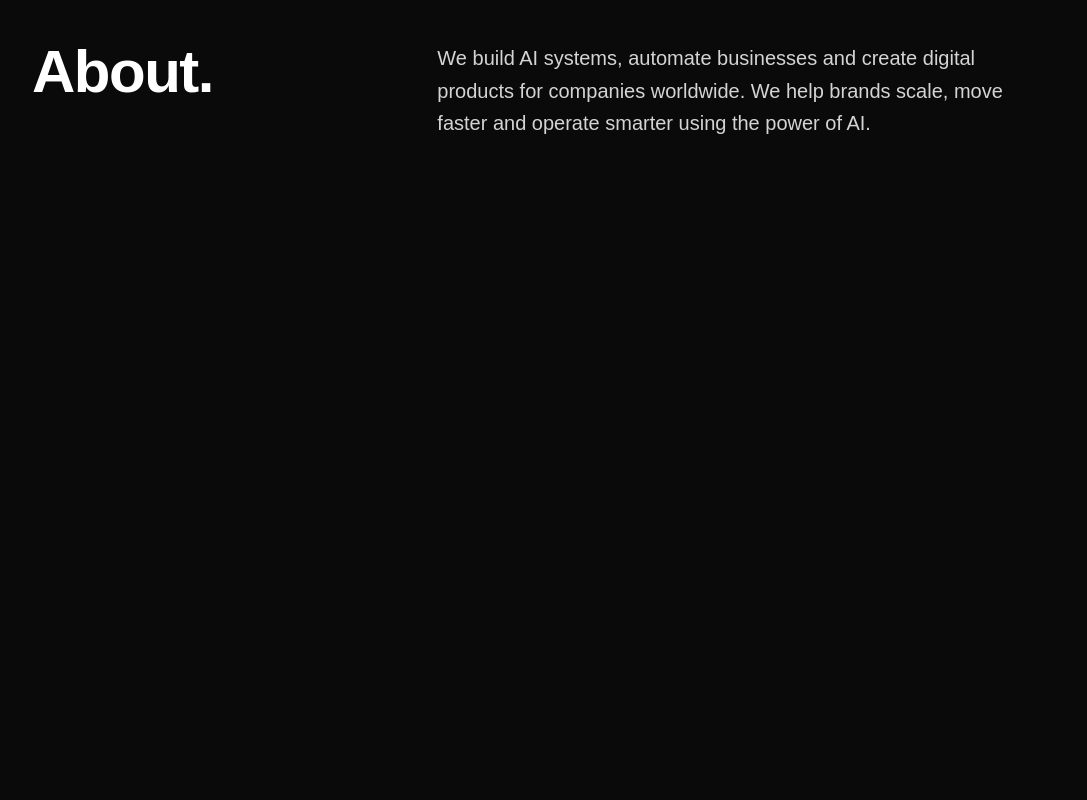
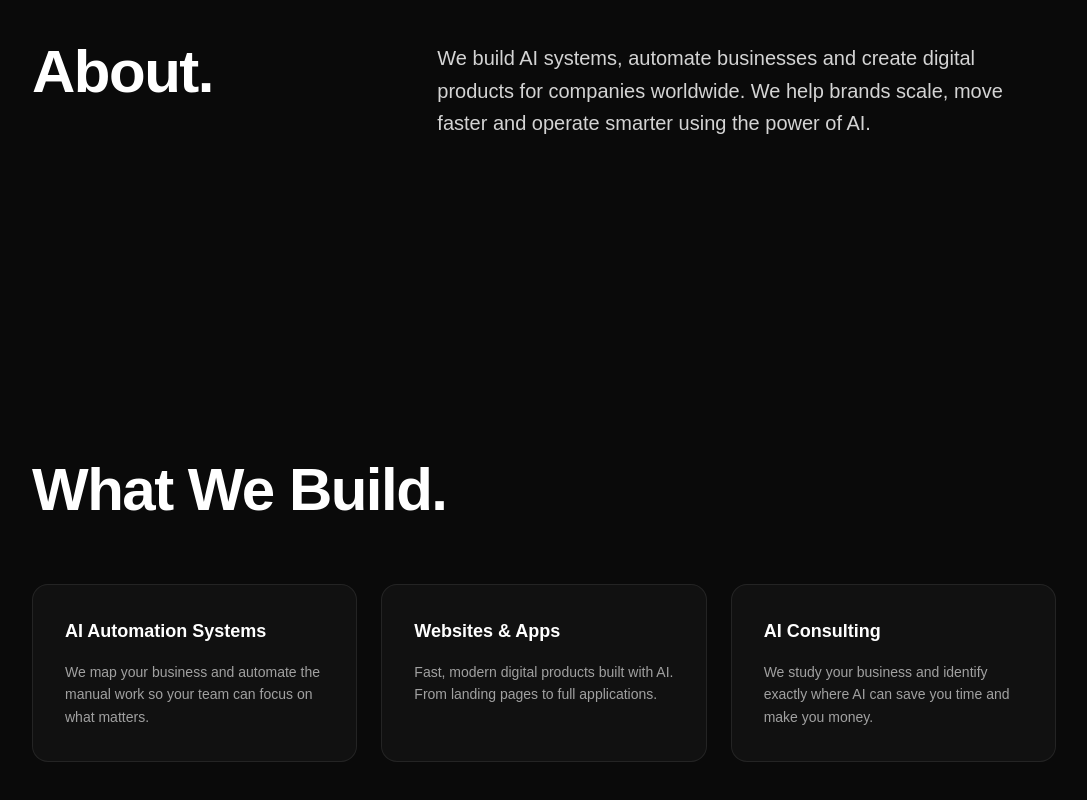
Before and after one commit to darshsada55-stack/darsh-website, a Next.js app: page / in a window 1280 px wide. Shown: the part 982-1782 px from the top of the page, without its empty margins (96-1183 px from the left). Before the commit the page ends 1282 px from the top, so only its background shows below. Built offline with nearby package versions, Linux system fonts and the light colour scheme.

Commit message:
Add Services section with three cards
'What We Build.' heading with AI Automation, Websites & Apps, and
AI Consulting cards in a 3-column grid. Dark cards with subtle border.

https://claude.ai/code/session_01Su3TQM95GX5aeZu59Hegak

```diff
--- /dev/null
+++ b/app/components/Services.tsx
@@ -0,0 +1,53 @@
+const services = [
+  {
+    title: "AI Automation Systems",
+    description:
+      "We map your business and automate the manual work so your team can focus on what matters.",
+  },
+  {
+    title: "Websites & Apps",
+    description:
+      "Fast, modern digital products built with AI. From landing pages to full applications.",
+  },
+  {
+    title: "AI Consulting",
+    description:
+      "We study your business and identify exactly where AI can save you time and make you money.",
+  },
+];
+
+export default function Services() {
+  return (
+    <section
+      id="services"
+      className="w-full px-8 py-32 md:py-40"
+      style={{ backgroundColor: "#0a0a0a" }}
+    >
+      <div className="mx-auto max-w-5xl">
+        <h2 className="mb-16 text-5xl font-bold tracking-tight text-white md:text-6xl">
+          What We Build.
+        </h2>
+
+        <div className="grid grid-cols-1 gap-6 md:grid-cols-3">
+          {services.map((service) => (
+            <div
+              key={service.title}
+              className="flex flex-col gap-4 rounded-2xl p-8"
+              style={{
+                backgroundColor: "#111111",
+                border: "1px solid rgba(255,255,255,0.08)",
+              }}
+            >
+              <h3 className="text-lg font-semibold text-white">
+                {service.title}
+              </h3>
+              <p className="text-sm leading-relaxed text-neutral-400">
+                {service.description}
+              </p>
+            </div>
+          ))}
+        </div>
+      </div>
+    </section>
+  );
+}
--- a/app/page.tsx
+++ b/app/page.tsx
@@ -1,4 +1,5 @@
 import About from "./components/About";
+import Services from "./components/Services";
 
 export default function Home() {
   return (
@@ -40,6 +41,7 @@ export default function Home() {
       </main>
 
       <About />
+      <Services />
     </>
   );
 }
```
